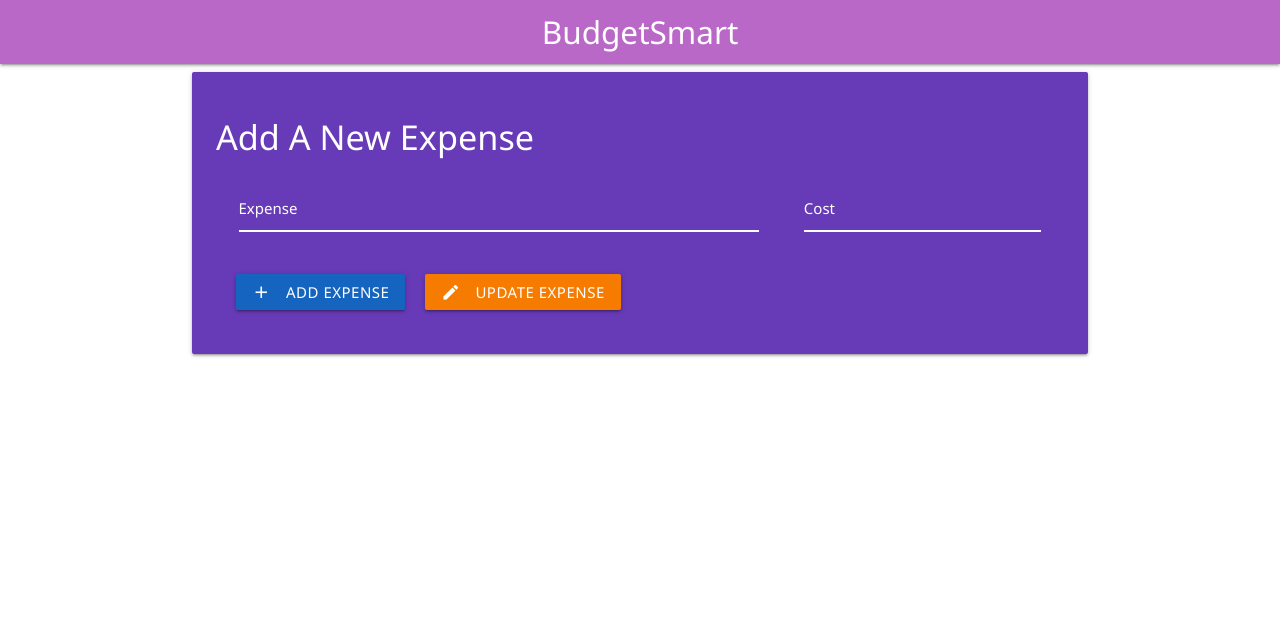
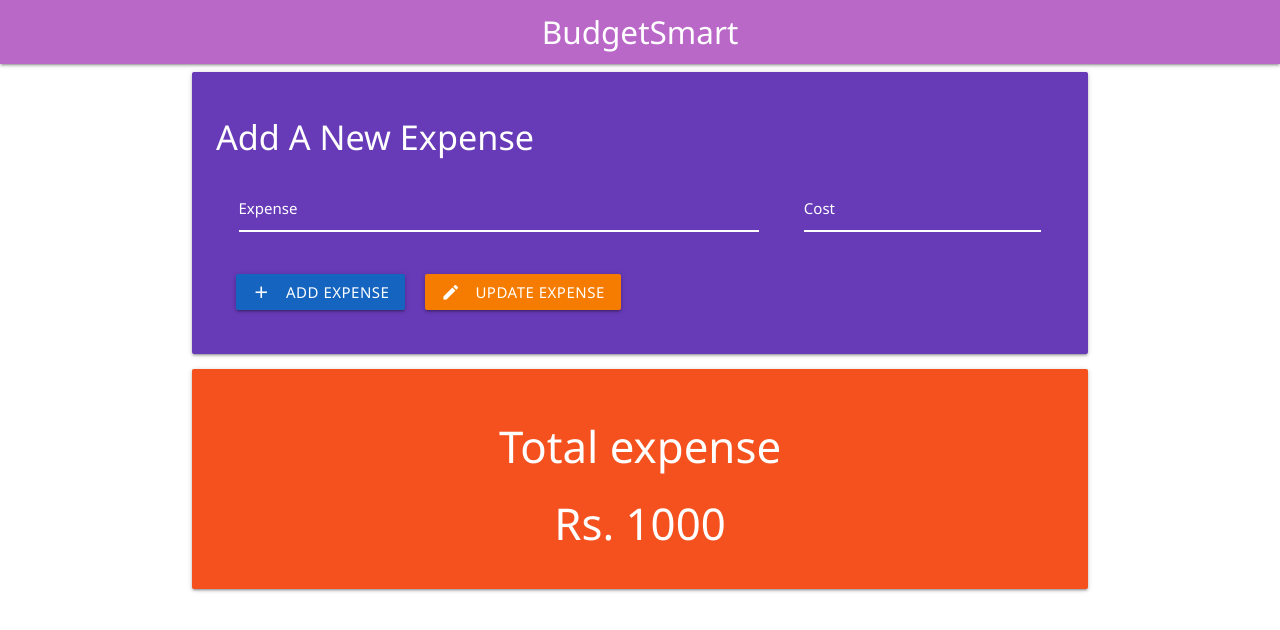
Before and after one commit to Andrew2432/react-budgetsmart, a React (Create React App) app: page / in a window 1280 px wide. Shown: the top 630 px of the page. Built offline with nearby package versions, Linux system fonts and the light colour scheme.

Commit message:
Add total expense card

```diff
--- a/src/components/Layouts/Home/Home.jsx
+++ b/src/components/Layouts/Home/Home.jsx
@@ -1,10 +1,12 @@
 import React, { Fragment } from 'react';
 import AddExpense from './AddExpense';
+import TotalExpense from './TotalExpense';
 
 const Home = () => {
   return (
     <Fragment>
       <AddExpense />
+      <TotalExpense />
     </Fragment>
   );
 };
--- a/src/components/Layouts/Home/TotalExpense.jsx
+++ b/src/components/Layouts/Home/TotalExpense.jsx
@@ -0,0 +1,16 @@
+import React from 'react';
+import { CardPanel } from 'react-materialize';
+
+const TotalExpense = () => {
+  return (
+    <CardPanel
+      className="deep-orange darken-1 white-text"
+      style={{ textAlign: 'center' }}
+    >
+      <h3>Total expense</h3>
+      <h3>Rs. 1000</h3>
+    </CardPanel>
+  );
+};
+
+export default TotalExpense;
```
